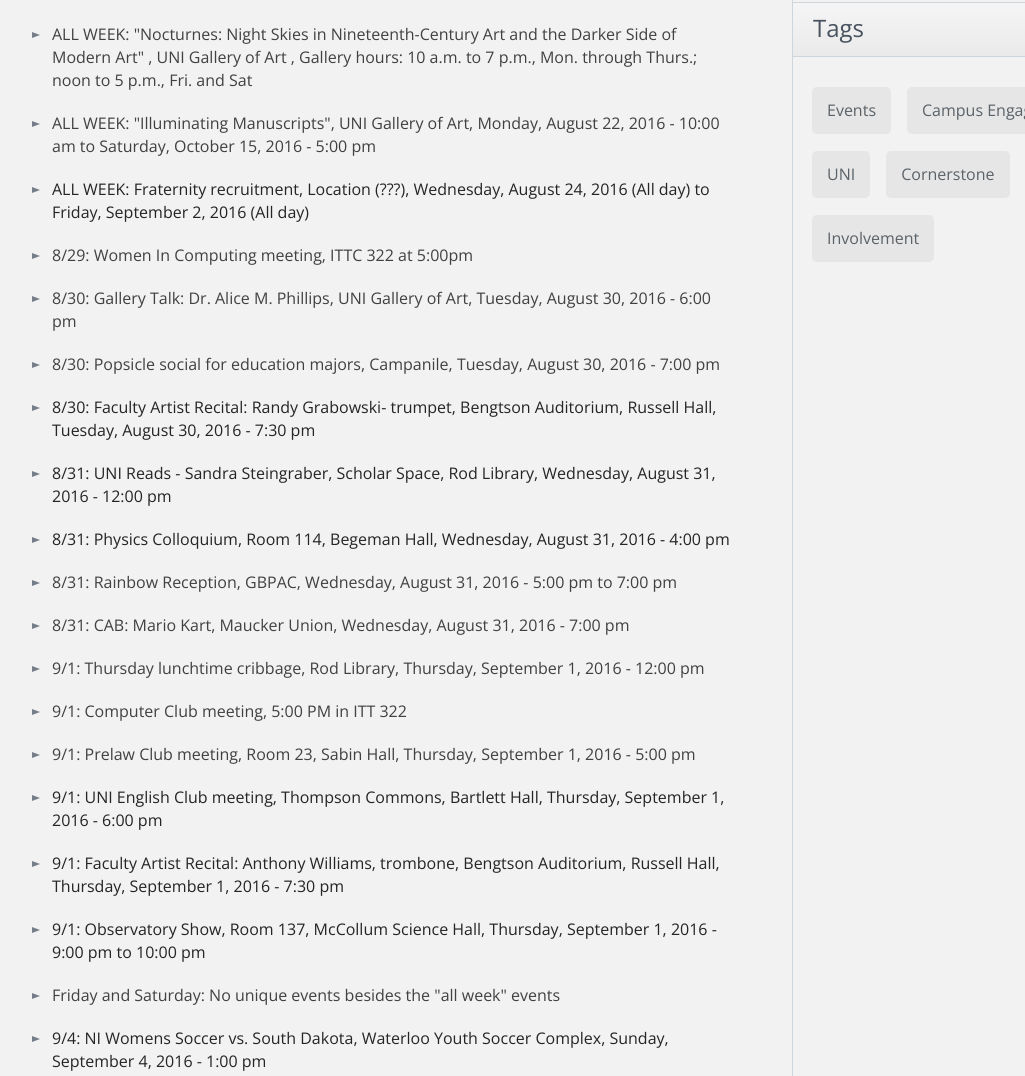
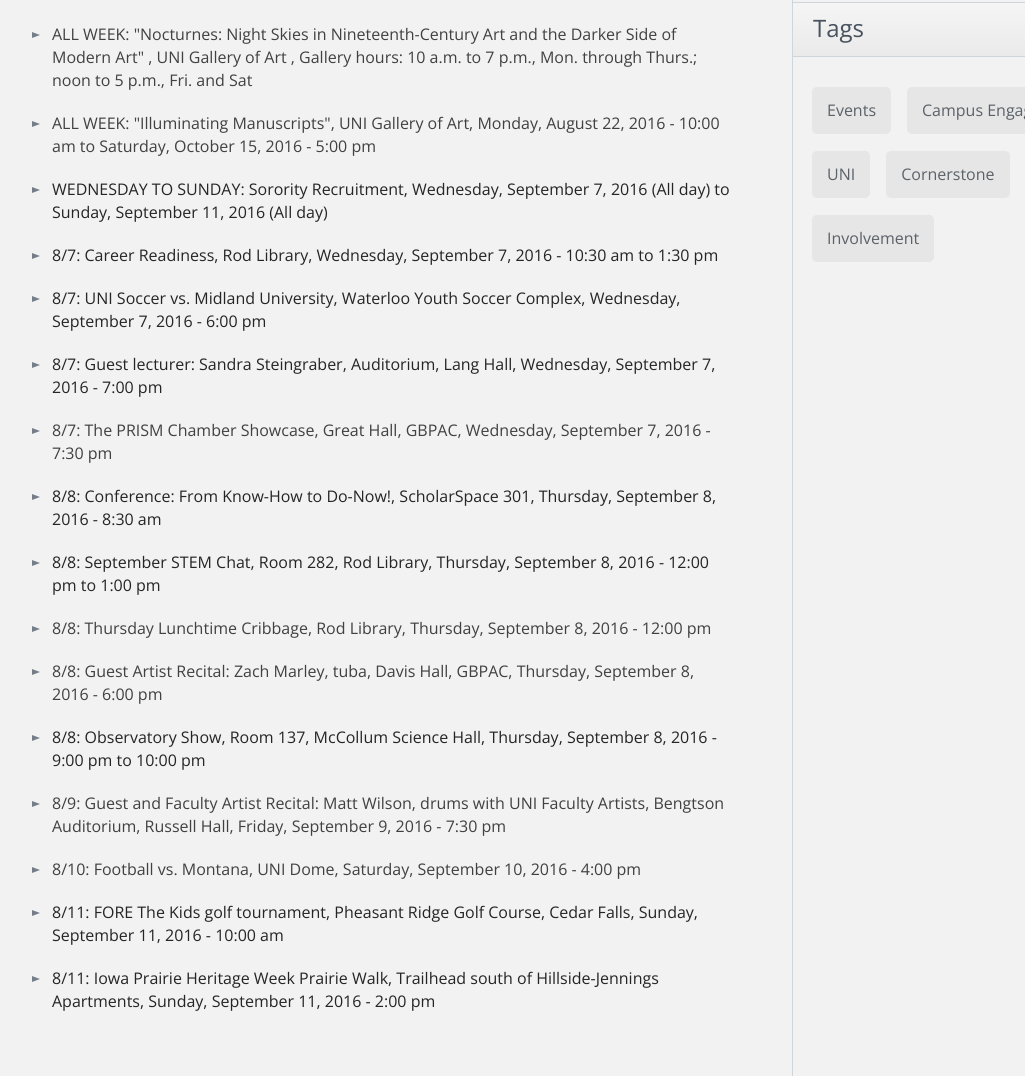
Before and after one commit to justiceadamsUNI/justiceadamsUNI.github.io, a website: page events-page.html in a window 1280 px wide. Shown: the part 768-1844 px from the top of the page, without its empty margins (58-1083 px from the left). Drawn offline with nearby package versions, Linux system fonts and the light colour scheme.

Commit message:
week of 9/4 events page updated

```diff
--- a/events-page.html
+++ b/events-page.html
@@ -101,7 +101,7 @@
                                     </div>
                                     <div class="date">
                                         <i class="fa fa-calendar"></i>
-                                        <span class="data">Last Updated: 28 August 2016</span>
+                                        <span class="data">Last Updated: 4 September 2016</span>
                                     </div>
                                 </div>
                             </div>
@@ -116,24 +116,21 @@
 							 <ul class="tales-list">
                                 <li>ALL WEEK: "Nocturnes: Night Skies in Nineteenth-Century Art and the Darker Side of Modern Art" , UNI Gallery of Art ,  Gallery hours: 10 a.m. to 7 p.m., Mon. through Thurs.; noon to 5 p.m., Fri. and Sat</a></li>
                                 <li>ALL WEEK: "Illuminating Manuscripts", UNI Gallery of Art, Monday, August 22, 2016 - 10:00 am to Saturday, October 15, 2016 - 5:00 pm</a></li>
-                                <li><a href="http://uni.edu/studentlife/fsl-fraternity-recruitment">ALL WEEK: Fraternity recruitment, Location (???), Wednesday, August 24, 2016 (All day) to Friday, September 2, 2016 (All day) </a></li>
-								<li>8/29: Women In Computing meeting, ITTC 322 at 5:00pm</a></li>
-								<li>8/30: Gallery Talk: Dr. Alice M. Phillips, UNI Gallery of Art,  Tuesday, August 30, 2016 - 6:00 pm</a></li>
-                                <li>8/30: Popsicle social for education majors, Campanile, Tuesday, August 30, 2016 - 7:00 pm</a></li>
-                                <li><a href="http://www.uni.edu/music/events">8/30: Faculty Artist Recital: Randy Grabowski- trumpet, Bengtson Auditorium, Russell Hall, Tuesday, August 30, 2016 - 7:30 pm</a></li>
-                                <li><a href="http://www.uni.edu/ceee/resources/steingraber">8/31: UNI Reads - Sandra Steingraber, Scholar Space, Rod Library, Wednesday, August 31, 2016 - 12:00 pm</a></li>
-								<li><a href="http://www.physics.uni.edu/sites/default/files/yan8-31-16.pdf">8/31: Physics Colloquium, Room 114, Begeman Hall, Wednesday, August 31, 2016 - 4:00 pm</a></li>
-								<li>8/31: Rainbow Reception, GBPAC, Wednesday, August 31, 2016 - 5:00 pm to 7:00 pm</a></li>
-								<li>8/31: CAB: Mario Kart,  Maucker Union, Wednesday, August 31, 2016 - 7:00 pm</a></li>
-								<li>9/1: Thursday lunchtime cribbage, Rod Library, Thursday, September 1, 2016 - 12:00 pm</a></li>
-								<li>9/1: Computer Club meeting, 5:00 PM in ITT 322</a></li>
-								<li>9/1: Prelaw Club meeting, Room 23, Sabin Hall, Thursday, September 1, 2016 - 5:00 pm</a></li>
-								<li><a href="https://www.facebook.com/events/636122703214184/">9/1: UNI English Club meeting, Thompson Commons, Bartlett Hall, Thursday, September 1, 2016 - 6:00 pm</a></li>
-								<li><a href="http://www.uni.edu/music/events">9/1: Faculty Artist Recital: Anthony Williams, trombone, Bengtson Auditorium, Russell Hall, Thursday, September 1, 2016 - 7:30 pm</a></li>
-								<li><a href="http://www.uni.edu/earth/content/observatory-visit">9/1: Observatory Show, Room 137, McCollum Science Hall, Thursday, September 1, 2016 - 9:00 pm to 10:00 pm</a></li>
-								<li>Friday and Saturday: No unique events besides the "all week" events</a></li>
-								<li><a href="http://admin.unipanthers.com/schedule.aspx?path=wsoc">9/4: NI Womens Soccer vs. South Dakota, Waterloo Youth Soccer Complex, Sunday, September 4, 2016 - 1:00 pm</a></li>
-                            </ul>
+								<li><a href="http://uni.edu/studentlife/fsl-sorority-recruitment">WEDNESDAY TO SUNDAY: Sorority Recruitment, Wednesday, September 7, 2016 (All day) to Sunday, September 11, 2016 (All day)</a></li>
+								<li><a href="https://www.library.uni.edu/rodcast/201608/career-readiness">8/7: Career Readiness, Rod Library, Wednesday, September 7, 2016 - 10:30 am to 1:30 pm</a></li>
+								<li><a href="http://admin.unipanthers.com/schedule.aspx?path=wsoct">8/7: UNI Soccer vs. Midland University,  Waterloo Youth Soccer Complex, Wednesday, September 7, 2016 - 6:00 pm</a></li>
+								<li><a href="http://www.uni.edu/ceee/resources/steingraber">8/7: Guest lecturer: Sandra Steingraber, Auditorium, Lang Hall, Wednesday, September 7, 2016 - 7:00 pm</a></li>
+								<li>8/7: The PRISM Chamber Showcase, Great Hall, GBPAC, Wednesday, September 7, 2016 - 7:30 pm</a></li>
+								<li><a href="https://www.eventbrite.com/e/from-know-how-to-do-now-science-in-action-at-uni-tickets-27176164640">8/8: Conference: From Know-How to Do-Now!, ScholarSpace 301, Thursday, September 8, 2016 - 8:30 am</a></li>
+								<li><a href="http://www.uni.edu/stemed/stem-resources-uni-faculty-staff">8/8: September STEM Chat, Room 282, Rod Library, Thursday, September 8, 2016 - 12:00 pm to 1:00 pm</a></li>
+								<li>8/8: Thursday Lunchtime Cribbage, Rod Library, Thursday, September 8, 2016 - 12:00 pm</a></li>
+								<li>8/8: Guest Artist Recital: Zach Marley, tuba, Davis Hall, GBPAC, Thursday, September 8, 2016 - 6:00 pm</a></li>
+								<li><a href="http://www.uni.edu/earth/content/observatory-visit"> 8/8: Observatory Show, Room 137, McCollum Science Hall, Thursday, September 8, 2016 - 9:00 pm to 10:00 pm</a></li>
+								<li>8/9: Guest and Faculty Artist Recital: Matt Wilson, drums with UNI Faculty Artists, Bengtson Auditorium, Russell Hall, Friday, September 9, 2016 - 7:30 pm</a></li>
+								<li>8/10: Football vs. Montana, UNI Dome, Saturday, September 10, 2016 - 4:00 pm</a></li>
+								<li><a href="http://www.unidancemarathon.com/golf-tournament">8/11: FORE The Kids golf tournament, Pheasant Ridge Golf Course, Cedar Falls, Sunday, September 11, 2016 - 10:00 am</a></li>
+								<li><a href="http://www.tallgrassprairiecenter.org/">8/11: Iowa Prairie Heritage Week Prairie Walk, Trailhead south of Hillside-Jennings Apartments, Sunday, September 11, 2016 - 2:00 pm</a></li>
+                            </ul
 						</div>
                     </article>
                 </div>
```
